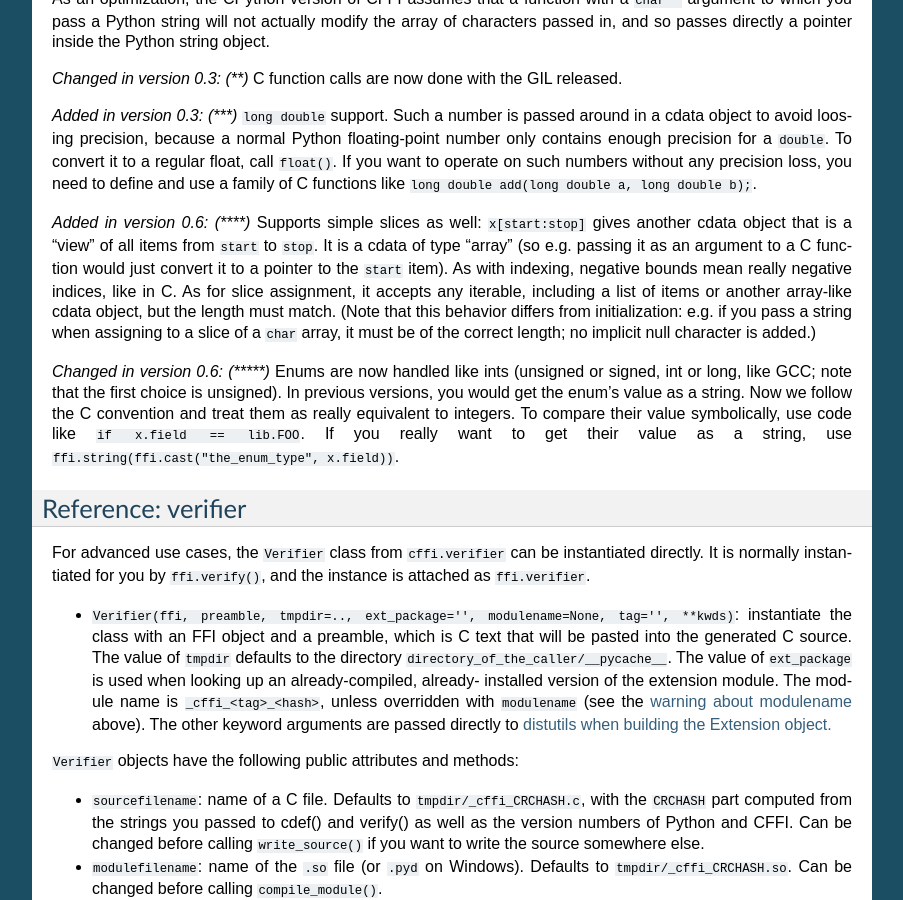
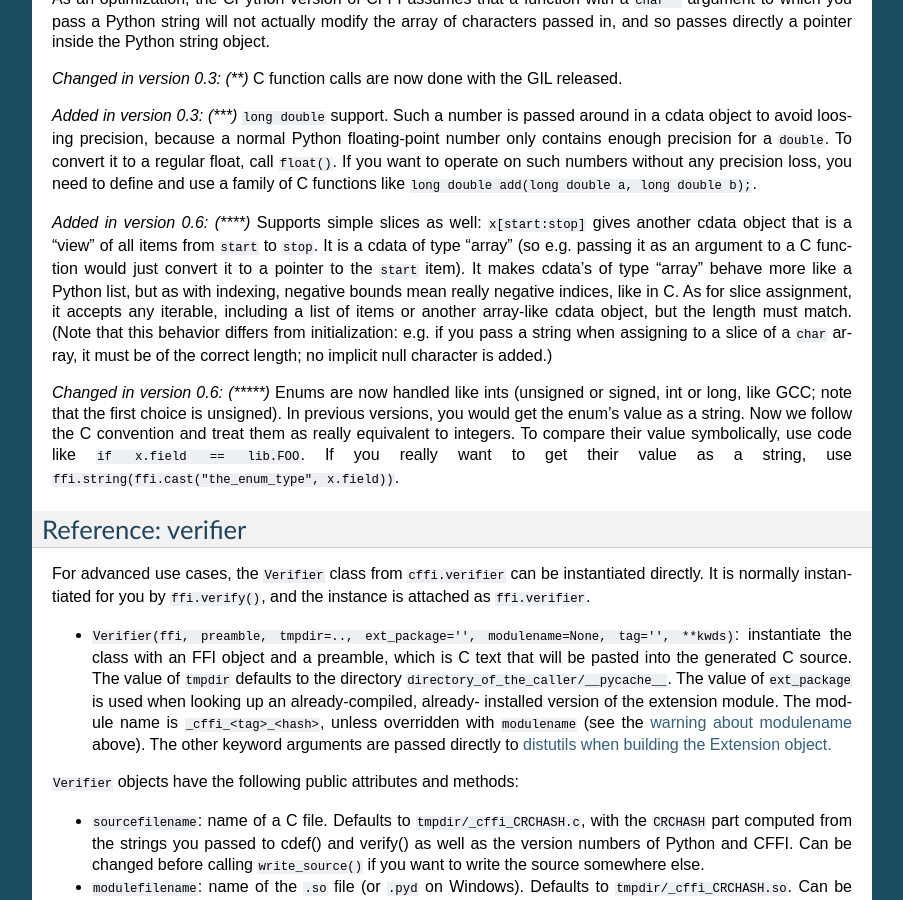
Before and after one commit to python-cffi/cffi, a Sphinx documentation site: the page built from doc/source/index.rst, in a window 1280 px wide and 900 px high, scrolled down 18362 px. Shown: the whole window, without its empty margins (198-1101 px from the left). Built offline with Sphinx 7.4.7, drawn with Linux system fonts in a browser that asks for light colours.

Commit message:
Add a comment.

```diff
--- a/doc/source/index.rst
+++ b/doc/source/index.rst
@@ -1383,7 +1383,8 @@ a pointer inside the Python string object.
    cdata object that is a "view" of all items from ``start`` to ``stop``.
    It is a cdata of type "array" (so e.g. passing it as an argument to a
    C function would just convert it to a pointer to the ``start`` item).
-   As with indexing, negative bounds mean really negative indices, like in
+   It makes cdata's of type "array" behave more like a Python list, but
+   as with indexing, negative bounds mean really negative indices, like in
    C.  As for slice assignment, it accepts any iterable, including a list
    of items or another array-like cdata object, but the length must match.
    (Note that this behavior differs from initialization: e.g. if you pass
```
